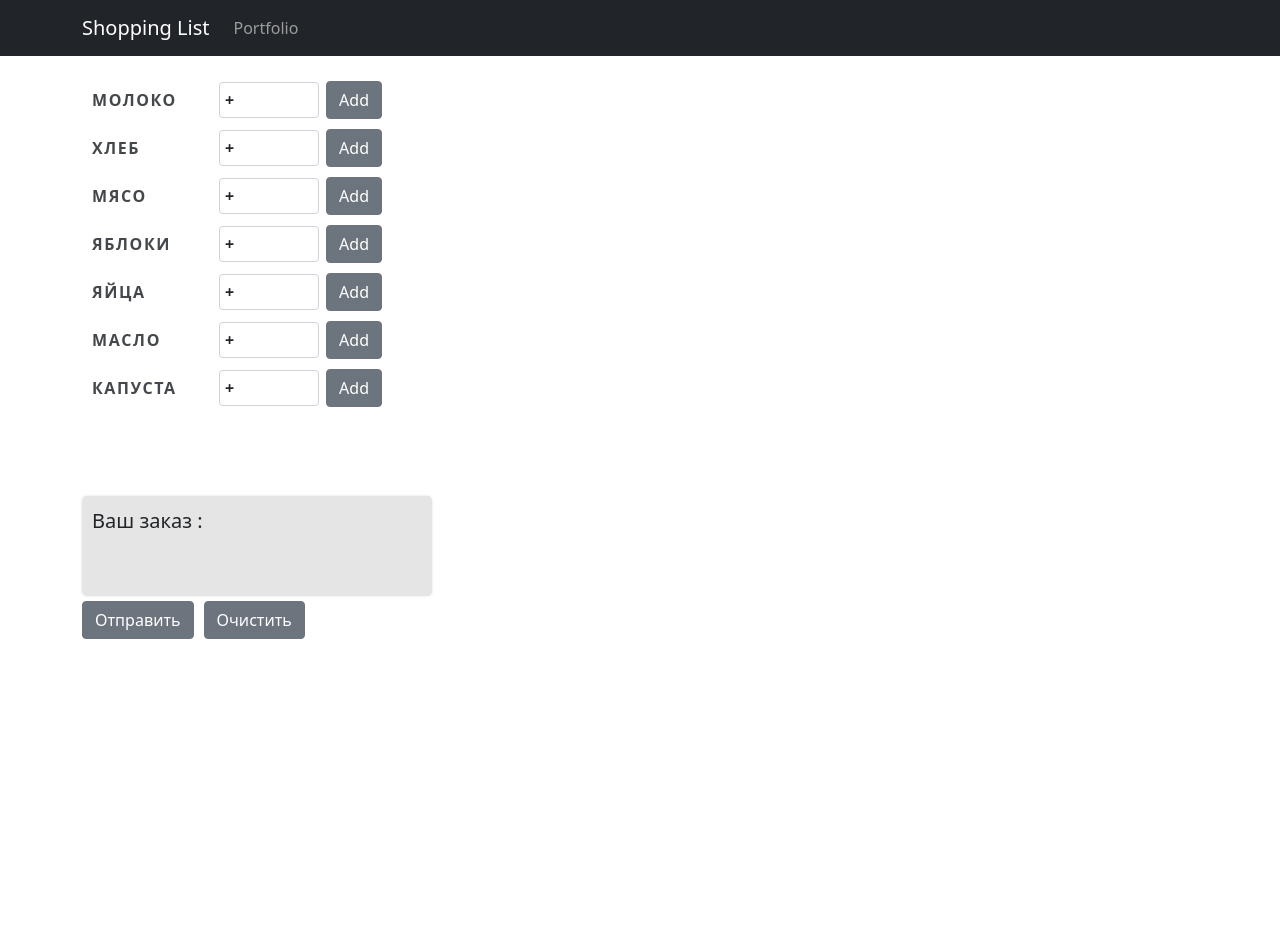
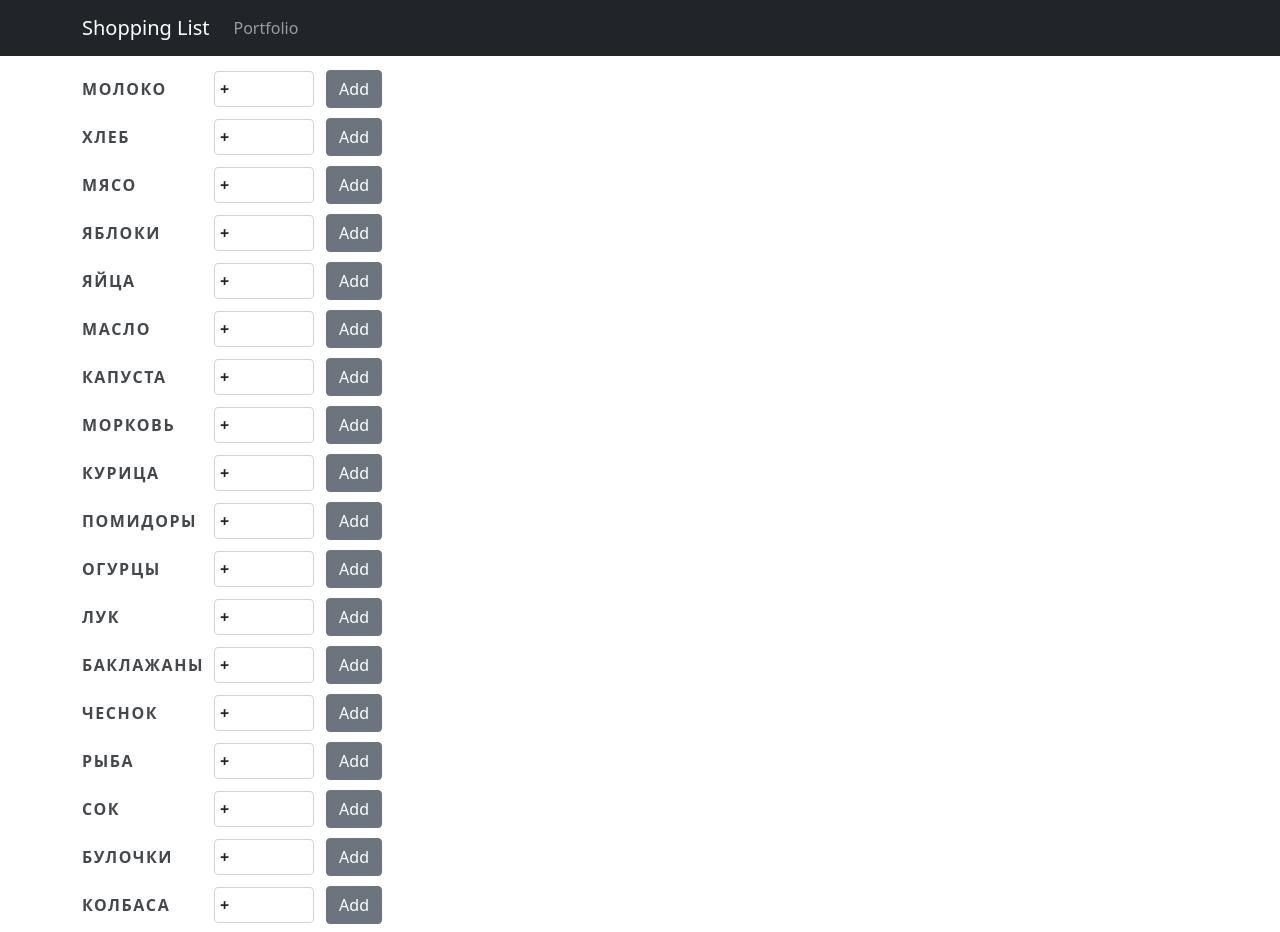
Before and after one commit to sovsianykov/shoppinglist-new, a React (Create React App) app: page / in a window 1280 px wide. Shown: the top 932 px of the page. Before the commit the page ends 800 px from the top, so only its background shows below. Built offline with nearby package versions, Linux system fonts and the light colour scheme; no server answers.

Commit message:
heroku cors

```diff
--- a/src/api/api.js
+++ b/src/api/api.js
@@ -2,14 +2,14 @@ import { useEffect, useState } from "react";
 import axios from "axios";
 
 export const BASE_URL = "https://shoppinglist-new.herokuapp.com/api/items";
-export const useFetch =  (url) => {
+export const useFetch =  () => {
   const [response, setResponse] = useState({});
   const [isLoading, setIsLoading] = useState(true);
   const [error, setError] = useState(null);
   useEffect(  () => {
     setIsLoading(true);
     try {
-       axios.get(url).then((r) => setResponse(r.data)).then(
+       axios.get(BASE_URL).then((r) => setResponse(r.data)).then(
            ()=>setIsLoading(false)
        );
 
@@ -19,6 +19,6 @@ export const useFetch =  (url) => {
     }
 
 
-  },[ url]);
+  },[]);
   return { response, isLoading, error };
 };
--- a/src/components/App.js
+++ b/src/components/App.js
@@ -2,12 +2,14 @@ import React from "react";
 import 'bootstrap/dist/css/bootstrap.min.css';
 import AppNavbar from "./AppNavbar/AppNavbar";
 import ShoppingList from "./ShoppingList/ShoppingList";
+import OrdersList from "./OrdersList/OrdersList";
 
 function App() {
   return (
     <div className="App">
     <AppNavbar/>
       <ShoppingList/>
+      <OrdersList/>
     </div>
   );
 }
--- a/src/components/AppNavbar/AppNavbar.js
+++ b/src/components/AppNavbar/AppNavbar.js
@@ -24,8 +24,8 @@ class AppNavbar extends Component {
 
 
     return (
-        <div>
-            <Navbar color='dark' dark expand='sm' className='mb-lg-0' >
+        <div style={{position : "fixed", top : "0", width: "100%"}}>
+            <Navbar color='dark'  dark expand='sm' className='mb-lg-0' >
                  <Container>
                      <NavbarBrand href='/' >Shopping List</NavbarBrand>
                      <NavbarToggler onClick={this.toggle} />
--- /dev/null
+++ b/src/components/OrdersList/ListItem.js
@@ -0,0 +1,13 @@
+import React from "react";
+import styles from "./OrdersList.module.scss";
+
+const ListItem = ({ item }) => {
+  return (
+    <div className={styles.ordersListItem}>
+      <p className={styles.title}>№ {item._id}</p>
+      {item.name}
+    </div>
+  );
+};
+
+export default ListItem;
--- /dev/null
+++ b/src/components/OrdersList/OrdersList.js
@@ -0,0 +1,23 @@
+import React from 'react';
+import styles from './OrdersList.module.scss';
+import {useFetch} from "../../api/api";
+import ListItem from "./ListItem";
+
+const OrdersList = () => {
+    const {response, isLoading, error} = useFetch()
+    if (isLoading) {
+        return <h2>Loading...</h2>
+    }
+    if (error) {
+        return <h2>error...</h2>
+    }
+    console.log(response)
+    return (
+        <section className={styles.ordersList}>
+            <h4>История заказов</h4>
+            {response.map(item => ( <ListItem item={item} key={item._id}/>))}
+        </section>
+    );
+};
+
+export default OrdersList;
--- /dev/null
+++ b/src/components/OrdersList/OrdersList.module.scss
@@ -0,0 +1,29 @@
+.ordersList {
+  margin-top: 10px;
+  border: 1px solid #ababab;
+  border-radius: 7px;
+  padding-top: 20px;
+  width: 98%;
+  margin-right: 1%;
+  margin-left: 1%;
+  display: flex;
+  flex-direction: column;
+  align-items: center;
+  justify-content: flex-end;
+  .ordersListItem {
+    width: 95%;
+    padding: 20px 10px ;
+    min-height: 100px;
+    margin-top: 10px;
+
+    background: #e5e5e5;
+    font-size: 20px;
+    border-radius: 5px;
+    box-shadow: 0 0 3px #dfdfdf;
+    .title {
+      font-size: 16px;
+      font-weight: 600;
+
+    }
+  }
+}
--- a/src/components/ShoppingList/ShoppingItem.js
+++ b/src/components/ShoppingList/ShoppingItem.js
@@ -23,7 +23,10 @@ const ShoppingItem = ({item, onChange, onClick}) => {
                 <option>+</option>
                 <option>1пачка</option>
                 <option>2пачки</option>
-                <option>3пачки</option>
+                <option>1дес</option>
+                <option>2дес</option>
+                <option>1литр</option>
+                <option>10шт</option>
                 <option>1кг</option>
                 <option>2кг</option>
                 <option>3кг</option>
--- a/src/components/ShoppingList/ShoppingList.module.scss
+++ b/src/components/ShoppingList/ShoppingList.module.scss
@@ -1,8 +1,7 @@
 .shoppingList {
   width: 300px;
   height: 30px;
-  padding: 5px;
-  margin: 10px 5px ;
+  margin: 70px 0 0 ;
   .shoppingListItem {
     display: flex;
     align-items: center;
@@ -32,16 +31,16 @@
 
 }
 .finalMessage {
-  margin-top: 50vh;
+  margin-top: 1000px;
   min-height: 100px;
   padding: 10px;
   background: #e5e5e5;
   font-size: 20px;
-  width: 350px;
+  width: 320px;
   border-radius: 5px;
   box-shadow: 0 0 3px #dfdfdf;
 }
 .btn {
-  margin-top: 5px;
+  margin-top: 10px;
   margin-right: 10px;
 }
--- a/src/mock/mock.js
+++ b/src/mock/mock.js
@@ -7,5 +7,19 @@ export  const mockItems  = [
     { id: uuid(), name: "Яблоки", amount: ""},
     { id: uuid(), name: "Яйца", amount: ""},
     { id: uuid(), name: "Масло",amount: ""},
-    { id: uuid(), name: "капуста", amount: "" },
+    { id: uuid(), name: "Капуста", amount: "" },
+    { id: uuid(), name: "Морковь", amount: "" },
+    { id: uuid(), name: "Курица", amount: "" },
+    { id: uuid(), name: "Помидоры", amount: "" },
+    { id: uuid(), name: "Огурцы", amount: "" },
+    { id: uuid(), name: "Лук", amount: "" },
+    { id: uuid(), name: "Баклажаны", amount: "" },
+    { id: uuid(), name: "Чеснок", amount: "" },
+    { id: uuid(), name: "Рыба", amount: "" },
+    { id: uuid(), name: "Сок", amount: "" },
+    { id: uuid(), name: "Булочки", amount: "" },
+    { id: uuid(), name: "Колбаса", amount: "" },
+    { id: uuid(), name: "Фарш", amount: "" },
+    { id: uuid(), name: "Рис", amount: "" },
+    { id: uuid(), name: "Гречка", amount: "" },
 ]
```
